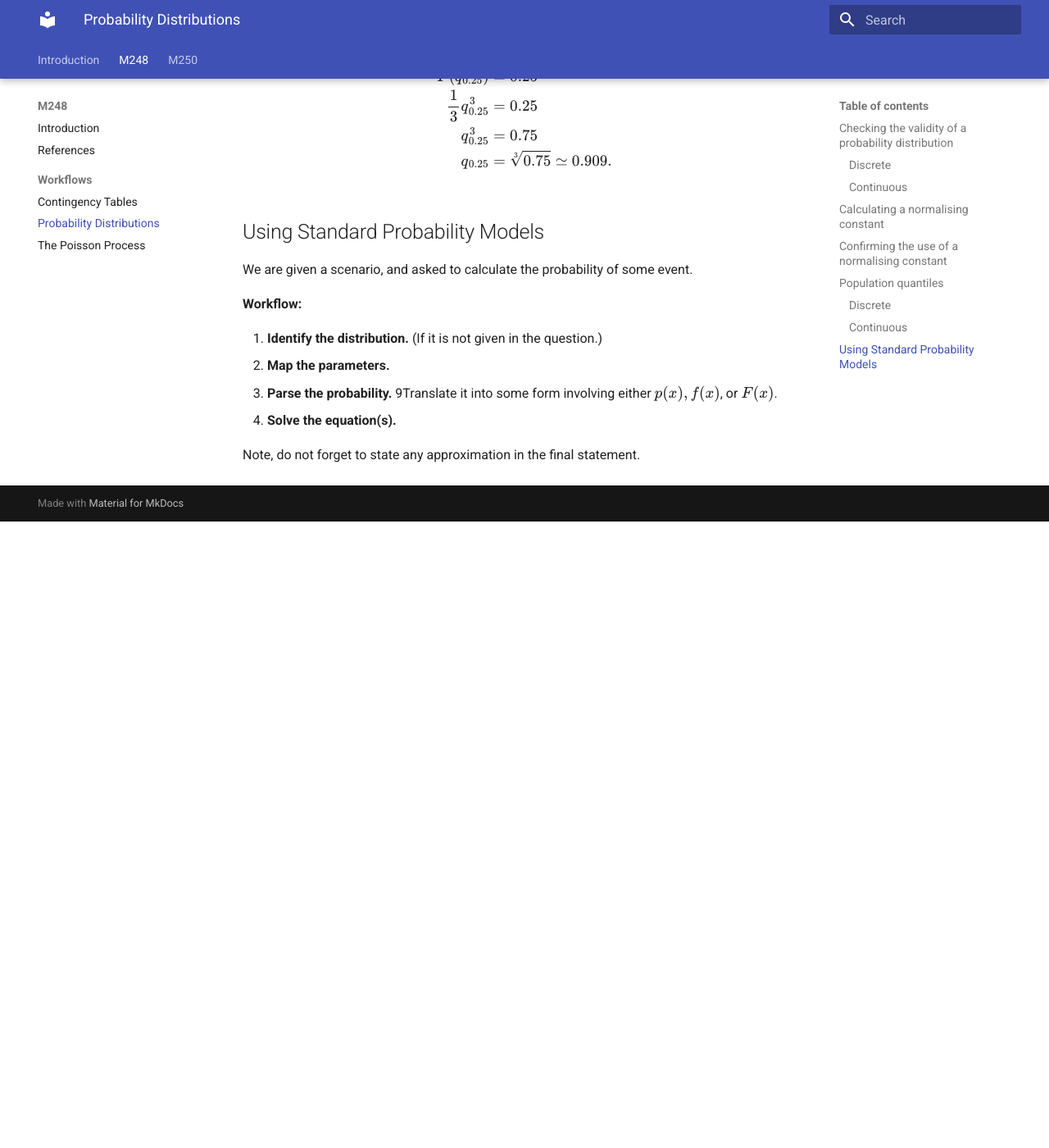
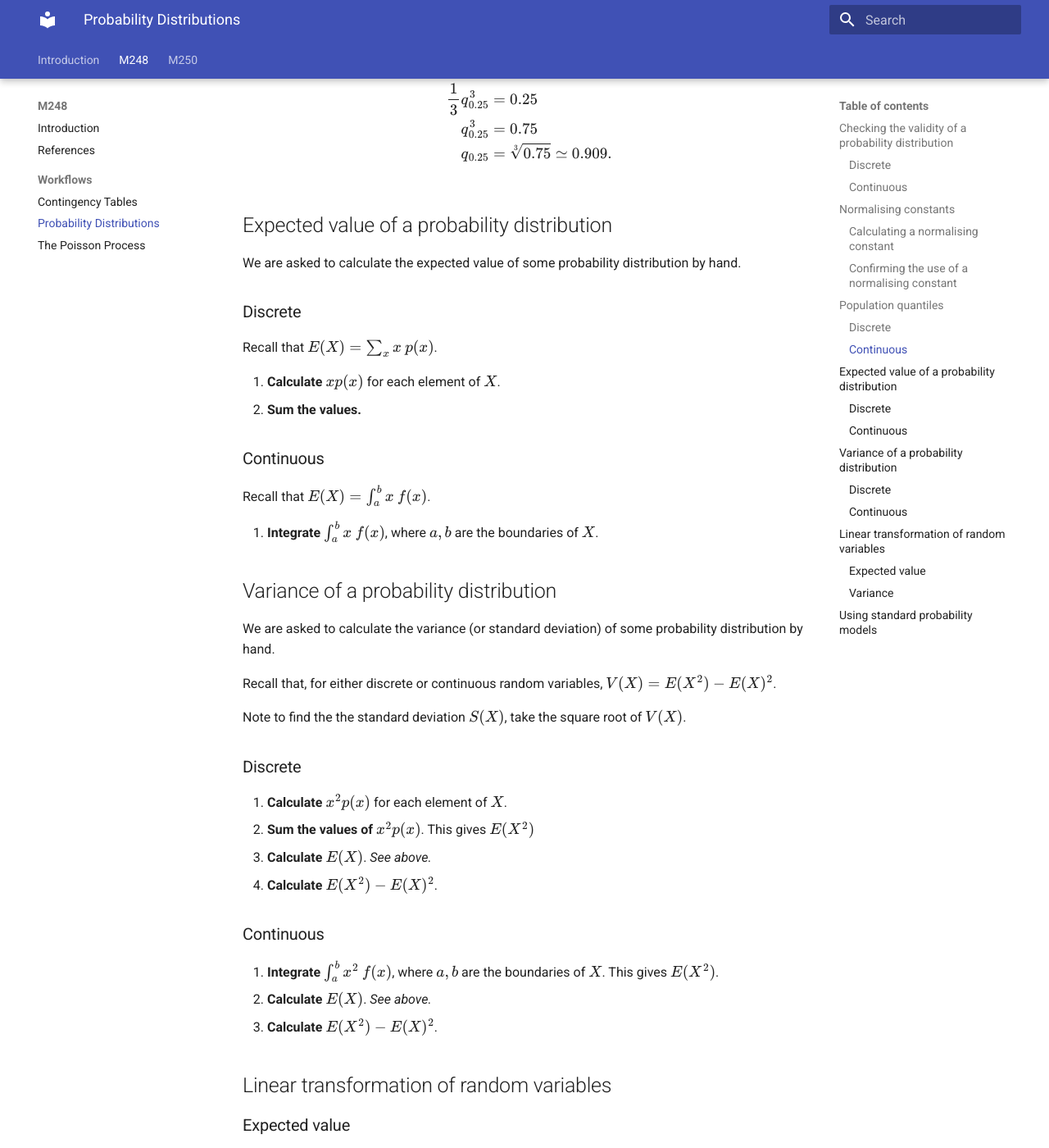
Before and after one commit to ljk233/study, an MkDocs documentation site: the page built from docs/M248/Workflows/02_probability_distributions.md, in a window 1280 px wide and 1400 px high, scrolled down 2237 px. Shown: the whole window at 82% size. Built offline with MkDocs 1.6.1 and Material for MkDocs 9.7.7, drawn with Linux system fonts in a browser that asks for light colours; before the commit the page ends 2873 px from its top, so only the background shows below that; some of the changed text lies outside the part shown.

Commit message:
Rolling sync of notes

```diff
--- a/docs/M248/Workflows/02_probability_distributions.md
+++ b/docs/M248/Workflows/02_probability_distributions.md
@@ -14,14 +13,15 @@ Check if the properties of a p.m.f. or p.d.f. hold true.
 
 ### Continuous
 
-1. $\int f(x) = 1$, over the range of $x$
+1. $\int f(x) = 1$, over the range of $X$
 2. $f(x) \in (0,1)$
 
-## Calculating a normalising constant
+## Normalising constants
+
+### Calculating a normalising constant
 
 We are given a p.d.f. $f(x)$, and asked to calculate the normalising constant $k$ so the p.d.f. is valid.
 
-**Workflow:**
 Solve $k = \int_{a}^{b} f(x) \> dx$
 
 **Rationale:**
@@ -41,24 +41,21 @@ $$
 \end{aligned}
 $$
 
-## Confirming the use of a normalising constant
+### Confirming the use of a normalising constant
 
 We are given some p.d.f. $\frac{1}{k} f(x)$, and asked to confirm the validity.
 
-**Workflow:**
 See *Checking the validity of a probability distribution > Continuous.*
 
 ## Population quantiles
 
-We are given a robability distribution, and asked to calculate some $\alpha-$quantile of the distribution.
+We are given a probability distribution, and asked to calculate some $\alpha-$quantile of the distribution.
 
 ### Discrete
 
 **To add.**
 
 ### Continuous
-
-**Workflow:**
 
 1. **Find the c.d.f.** (if it is not given in the question)
 2. **Convert the quantile to** $\alpha \in (0,1)$, if it is given as a percentage or description (e.g., lower sampler quartile)
@@ -91,7 +88,51 @@ $$
 \end{aligned}
 $$
 
-## Using Standard Probability Models
+## Expected value of a probability distribution
+
+We are asked to calculate the expected value of some probability distribution by hand.
+
+### Discrete
+
+Recall that $E(X) = \sum_{x} x \> p(x)$.
+
+1. **Calculate** $xp(x)$ for each element of $X$.
+2. **Sum the values.**
+
+### Continuous
+
+Recall that $E(X) = \int_{a}^{b} x \> f(x)$.
+
+1. **Integrate** $\int_{a}^{b} x \> f(x)$, where $a, b$ are the boundaries of $X$.
+
+## Variance of a probability distribution
+
+We are asked to calculate the variance (or standard deviation) of some probability distribution by hand.
+
+Recall that, for either discrete or continuous random variables, $V(X) = E(X^{2}) - E(X)^{2}$.
+
+Note to find the the standard deviation $S(X)$, take the square root of $V(X)$.
+
+### Discrete
+
+1. **Calculate** $x^{2} p(x)$ for each element of $X$.
+2. **Sum the values of** $x^{2} p(x)$. This gives $E(X^{2})$
+3. **Calculate** $E(X)$. *See above.*
+4. **Calculate** $E(X^{2}) - E(X)^{2}$.
+
+### Continuous
+
+1. **Integrate** $\int_{a}^{b} x^{2} \> f(x)$, where $a, b$ are the boundaries of $X$. This gives $E(X^{2})$.
+2. **Calculate** $E(X)$. *See above.*
+4. **Calculate** $E(X^{2}) - E(X)^{2}$.
+
+## Linear transformation of random variables
+
+### Expected value
+
+### Variance
+
+## Using standard probability models
 
 We are given a scenario, and asked to calculate the probability of some event.
 
@@ -99,7 +140,7 @@ We are given a scenario, and asked to calculate the probability of some event.
 
 1. **Identify the distribution.** (If it is not given in the question.)
 2. **Map the parameters.**
-3. **Parse the probability.** 9Translate it into some form involving either $p(x), f(x)$, or $F(x)$.
+3. **Parse the probability.** Translate it into some form involving either $p(x), f(x)$, or $F(x)$.
 4. **Solve the equation(s).**
 
-Note, do not forget to state any approximation in the final statement.
+Note do not forget to state any approximation in the final statement.
--- a/docs/M250/Theory/03_messages.md
+++ b/docs/M250/Theory/03_messages.md
@@ -0,0 +1,72 @@
+# Messages in Java
+
+A **message** is a request for an object to do something.
+The only way to make an object do something is to send it a message.
+The set of messages that an object can understand is set out in its protocol.
+The *behaviour* of an object is its response to the messages in its *protocol*.
+
+A message may:
+
+1. change the state of an object
+2. make an object do something without changing its state
+3. get back some useful information from an object
+4. cause an object to send a message to another object
+5. cause an object to send a message to itself
+
+## Terminology
+
+**Message answer**
+: A message answer is an object's reply to a message.
+Not all messages elicit a message-answer (this can be checked by looking at the return type in the corresponding method signature).
+
+**Message expression**
+: A message-send that evaluates to some value, i.e. the message returns a message answer.
+We also say that it *returns a value.*
+
+**Message name**
+: The name of a message, including the following parentheses, but excluding any arguments.
+
+**Message-send**
+: The code that sends a message to an object.
+If a message requires no arguments, then the message-send is the same as the message name.
+
+## Arguments
+
+**Actual arguments**
+: An actual argument is a value used in a message that is copied to a formal argument for use inside the corresponding method.
+Actual arguments must be of a compatible type with their corresponding formal arguments.
+
+**Formal arguments**
+: A typed identifier used in a method signature between parentheses to stand for a value (an actual argument) that is passed into the method body by a message.
+This is the argument used when implementing the method.
+
+## Getter and setter messages
+
+It is common for the protocol of an object to include a pair of message that either return or set the value of an attribute.
+
+**Getter message**
+: A message that returns as its message answer the value of one of the receiver’s attributes.
+
+**Setter message**
+: A message that sets the value of one of a receiver’s attributes.
+
+## Example
+
+If a method was implemented as follows
+
+~~~java
+public void setName(String aName)
+{
+    // do something
+}
+~~~
+
+Then
+
+- There would be no message answer, as the return type is `void`
+- This is not a message expression, because the message returns to no answer
+- Its message name would be `setName()`
+- A message send would be `anOject.setName("Joe Bloggs")`
+
+The formal argument of the method would be `aName`.
+An actual argument could be `"Joe Bloggs"`.
```
Also changed, not shown: other parts of docs/M248/Workflows/02_probability_distributions.md (+0 -1 lines), docs/M248/Workflows/03_poisson_process.md (+5 -0 lines), docs/M250/Syntax/02_selection_iteration.md (+12 -10 lines), docs/M250/Theory/01_oop_principles.md (+8 -0 lines), docs/M250/Theory/04_diagrams.md (added).
